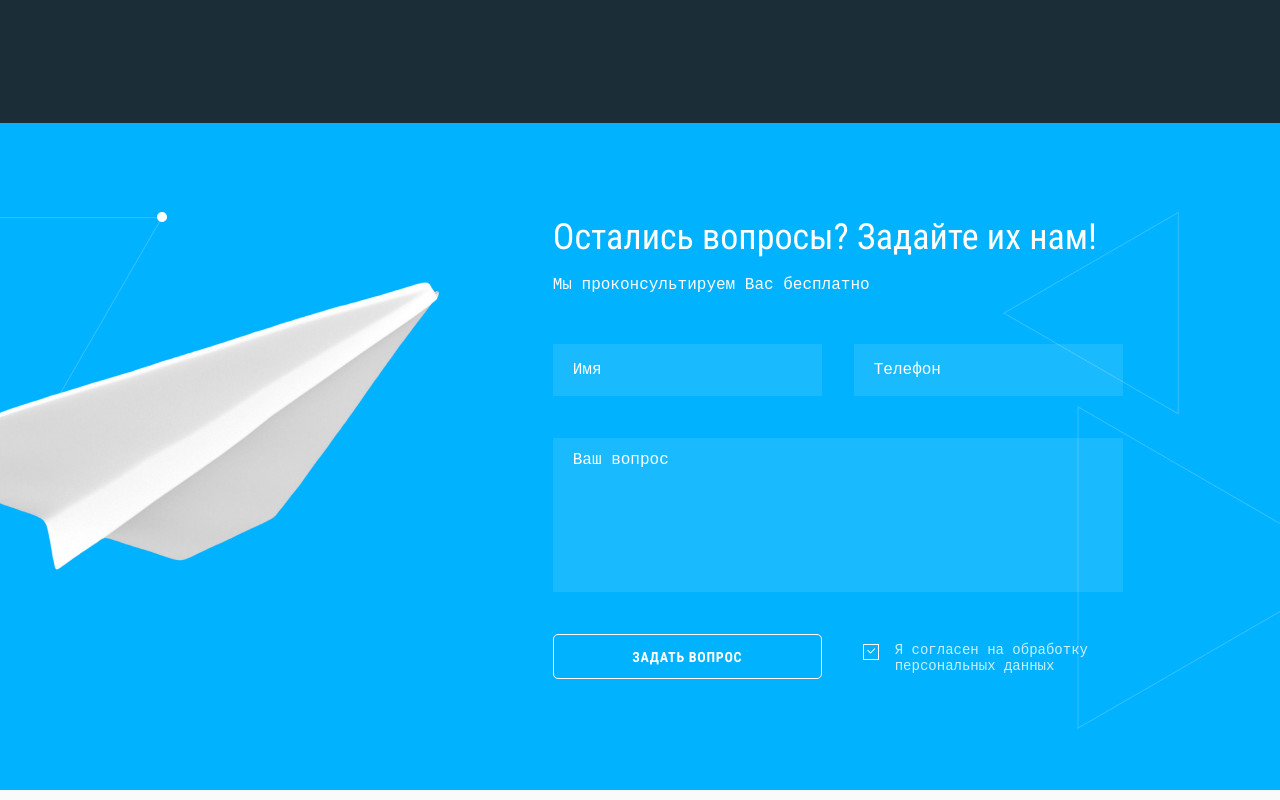
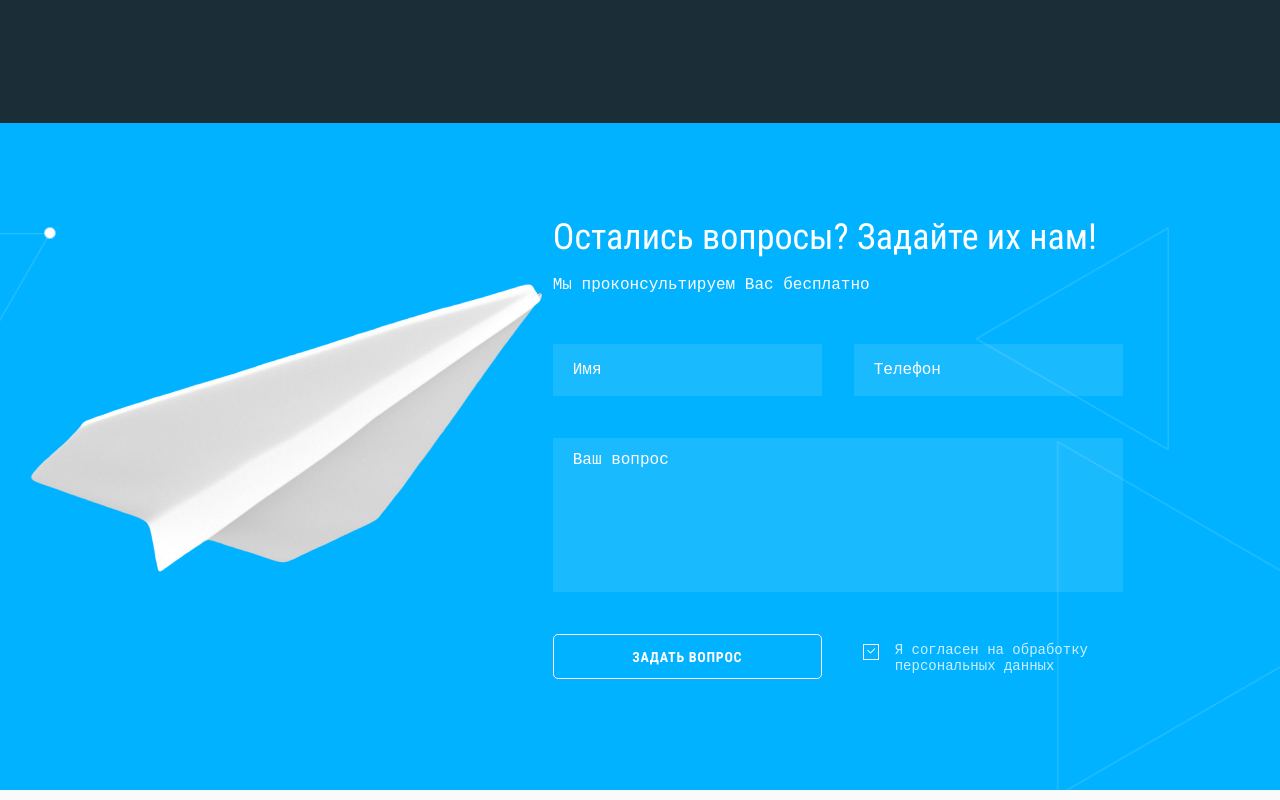
Before and after one commit to JepardMay/Smart_Device, a website: page source/index.html in a window 1280 px wide. Shown: the part 2940-3740 px from the top of the page. Drawn offline with nearby package versions, Linux system fonts and the light colour scheme; files that its build step writes are made by us from their sources; files whose address does not match are found by name; a web font is replaced by a local one.

Commit message:
corrections

```diff
--- a/source/sass/blocks/question-form.scss
+++ b/source/sass/blocks/question-form.scss
@@ -1,9 +1,12 @@
 .question-form {
   display: flex;
   padding-left: 30.9%;
-  background-image: url("../img/form-background.png");
+  background-image: url("../img/paper-airplane.png"),
+    url("../img/form-background.png");
   background-repeat: no-repeat;
-  background-position: 100% -65px;
+  background-position: top 161px left calc(50% - 354px),
+    100% -65px;
+  background-size: 511px auto, 1920px auto;
 }
 
 .question-form__wrapper {
@@ -19,25 +22,6 @@
 
 .question-form__extra {
   margin-bottom: 48px;
-}
-
-.question-form__form {
-  position: relative;
-
-  &::before {
-    content: "";
-    position: absolute;
-    top: -62px;
-    right: 120%;
-    max-width: 511px;
-    width: 100%;
-    height: 288px;
-    background-image: url("../img/paper-airplane.png");
-    background-repeat: no-repeat;
-    background-position: 0 0;
-    background-size: contain;
-  }
-
 }
 
 .question-form__form input[type="checkbox"] {
@@ -109,12 +93,6 @@
     margin-bottom: 53px;
   }
 
-  .question-form__form {
-    &::before {
-      display: none;
-    }
-  }
-
   .question-form textarea {
     height: 158px;
   }
```
Also changed, not shown: build/css/style.min.css, 1 other file.
